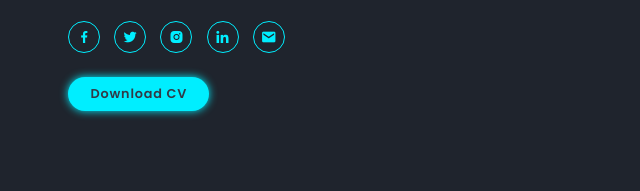
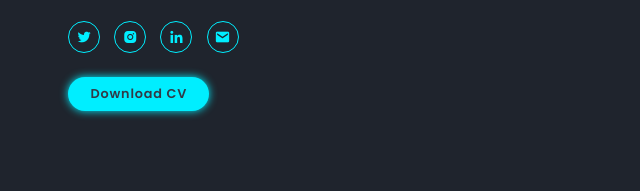
Before and after one commit to thisha-me/thisha.me, a plain HTML site: page index.html in a window 1280 px wide. Shown: the part 501-692 px from the top of the page, 47-687 px from the left. Drawn offline with nearby package versions, Linux system fonts and the light colour scheme.

Commit message:
update sci links

```diff
--- a/index.html
+++ b/index.html
@@ -80,9 +80,8 @@
                 building cutting-edge solutions, pushing boundaries, and crafting immersive digital experiences.
             </p>
             <div class="social-media">
-                <a href="https://www.facebook.com/samThisha" target="_blank"><i class='bx bxl-facebook'></i></a>
-                <a href="https://twitter.com/sam_thisha" target="_blank"><i class='bx bxl-twitter'></i></a>
-                <a href="https://www.instagram.com/sam_thisha/" target="_blank"><i class='bx bxl-instagram-alt'></i></a>
+                <a href="https://twitter.com/thisha_me" target="_blank"><i class='bx bxl-twitter'></i></a>
+                <a href="https://www.instagram.com/thisha.me" target="_blank"><i class='bx bxl-instagram-alt'></i></a>
                 <a href="https://linkedin.com/in/sam-thisha" target="_blank"><i class='bx bxl-linkedin'></i></a>
                 <a href="mailto:d.thishakya@gmail.com"><i class='bx bxs-envelope'></i></a>
             </div>
```
